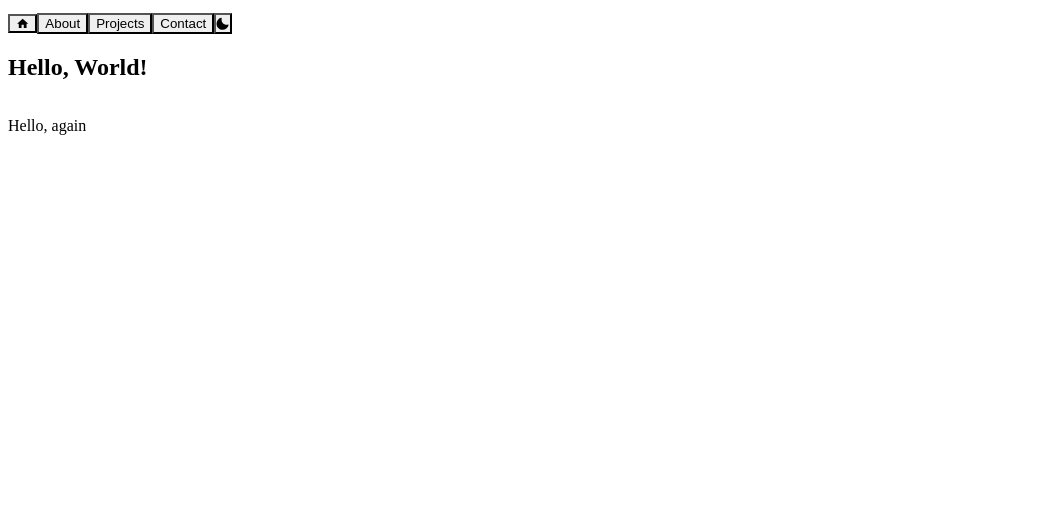
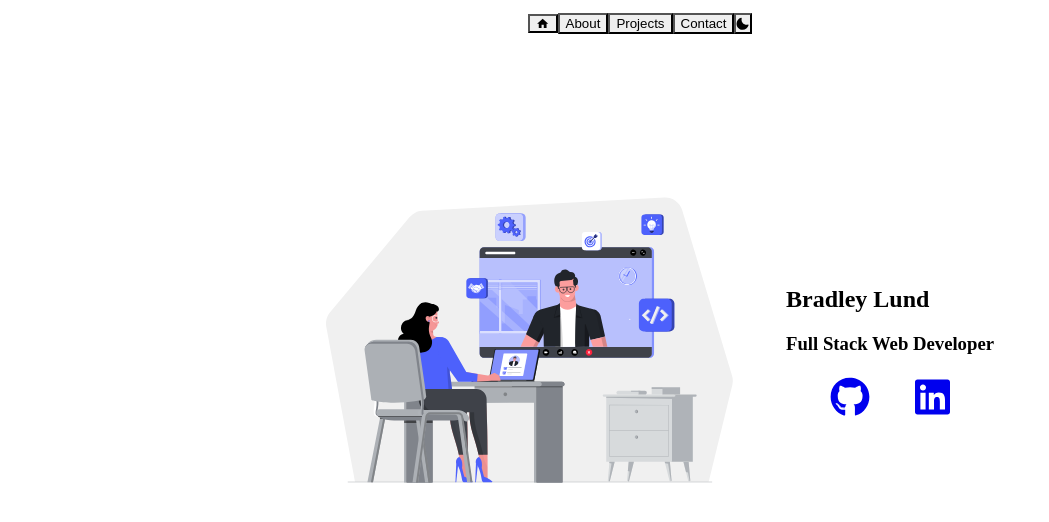
Before and after one commit to BradleyLund/nextjs-dev-portfolio, a Next.js app: page / in a window 1280 px wide. Shown: the top 522 px of the page, without its empty margins (0-1049 px from the left). Built offline with nearby package versions, Linux system fonts and the light colour scheme.

Commit message:
Home page done

```diff
--- a/package.json
+++ b/package.json
@@ -13,6 +13,11 @@
     "@chakra-ui/react": "1.6.7",
     "@emotion/react": "11.4.1",
     "@emotion/styled": "11.3.0",
+    "@fortawesome/fontawesome-svg-core": "1.2.36",
+    "@fortawesome/free-brands-svg-icons": "5.15.4",
+    "@fortawesome/free-regular-svg-icons": "6.0.0-beta2",
+    "@fortawesome/free-solid-svg-icons": "6.0.0-beta2",
+    "@fortawesome/react-fontawesome": "0.1.15",
     "framer-motion": "4.1.17",
     "next": "11.1.2",
     "react": "17.0.2",
--- a/pages/index.js
+++ b/pages/index.js
@@ -3,16 +3,86 @@ import Image from "next/image";
 import styles from "../styles/Home.module.css";
 import { Text, Heading, Flex, Stack } from "@chakra-ui/react";
 import Navbar from "../components/NavBar";
+import remoteCoding from "../public/remoteCoding.svg";
+import { FaGithub } from "react-icons";
+import { IconButton, Icon } from "@chakra-ui/react";
+import { FontAwesomeIcon } from "@fortawesome/react-fontawesome";
+import { faCoffee } from "@fortawesome/free-solid-svg-icons";
+import { faGithub, faLinkedin } from "@fortawesome/free-brands-svg-icons";
+import Link from "next/dist/client/link";
 
 // can use this for changing alignment and flex direction etc when responsive
 // align={["flex-end", "center"]}
 
 export default function Home() {
   return (
-    <Flex flexDirection="column">
+    <div id="homeDiv">
       <Navbar />
-      <Heading>Hello, World!</Heading>
-      <Text>Hello, again</Text>
-    </Flex>
+
+      <div id="content">
+        <Image
+          width={500}
+          height={500}
+          src={remoteCoding}
+          alt="remote coding"
+        />
+        <div>
+          <Heading>Bradley Lund</Heading>
+          <h3 id="subtitle">Full Stack Web Developer</h3>
+          <div id="logoDiv">
+            <Link href="https://github.com/BradleyLund">
+              <a className="logo">
+                <FontAwesomeIcon icon={faGithub} />
+              </a>
+            </Link>
+            <Link href="https://github.com/BradleyLund">
+              <a className="logo">
+                <FontAwesomeIcon icon={faLinkedin} />
+              </a>
+            </Link>
+          </div>
+        </div>
+      </div>
+
+      <style jsx>{`
+        #homeDiv {
+          display: flex;
+          align-items: center;
+          flex-direction: column;
+          justify-content: center;
+        }
+
+        #subtitle {
+          margin-top: 10px;
+          text-align: center;
+        }
+
+        #content {
+          margin-top: 60px;
+          display: flex;
+          align-items: center;
+          justify-content: space-between;
+        }
+
+        .logo {
+          font-size: 40px;
+        }
+
+        #logoDiv {
+          display: flex;
+          justify-content: space-evenly;
+          margin-top: 20px;
+        }
+
+        @media (max-width: 600px) {
+          #content {
+            display: flex;
+            flex-direction: column;
+            align-items: center;
+            justify-content: space-between;
+          }
+        }
+      `}</style>
+    </div>
   );
 }
```
Also changed, not shown: public/remoteCoding.svg (added), styles/globals.css (line endings or trailing spaces), 1 other file (tests, documents, lock files or other folders).
